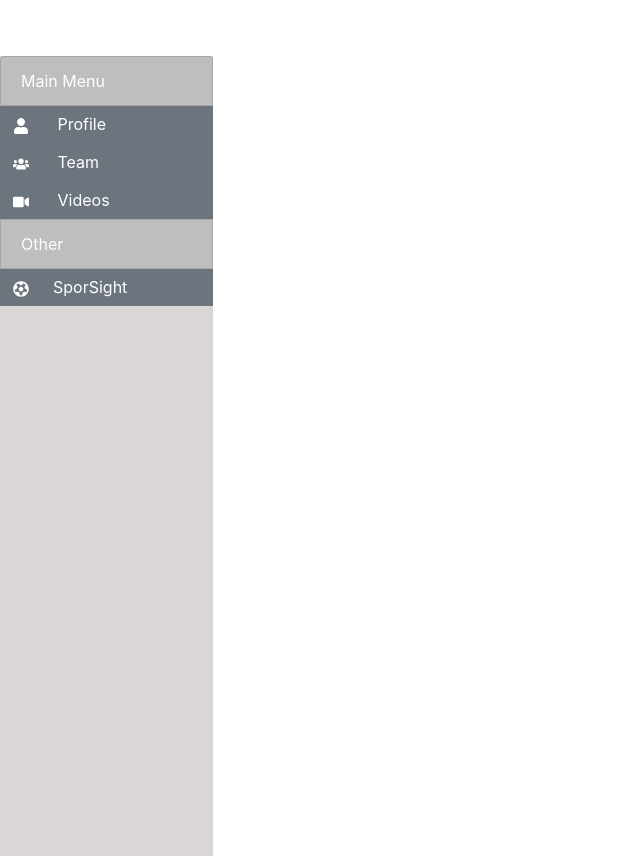
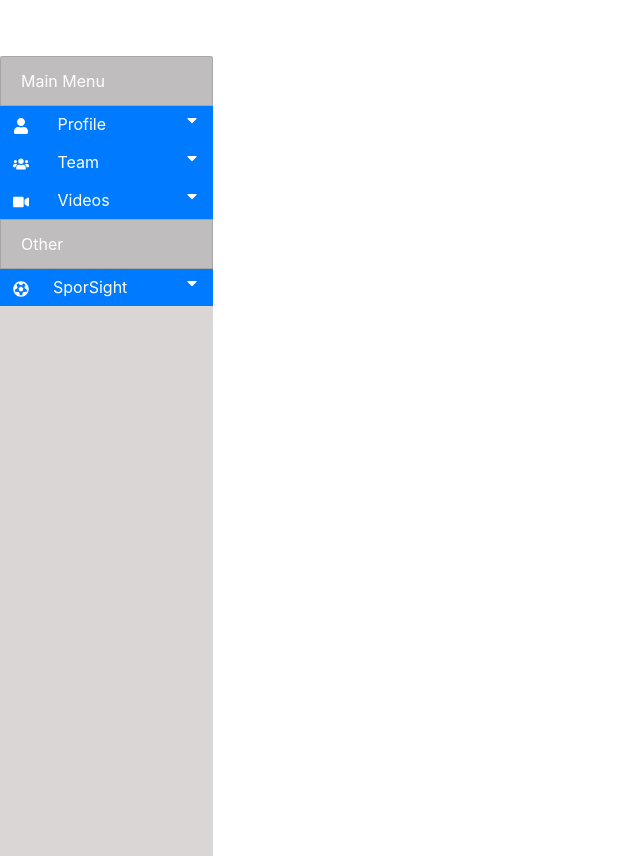
Before and after one commit to justinnp/SporSight-frontend, a React (Create React App) app: page /sidebar in a window 1280 px wide. Shown: the whole page, without its empty margins (0-640 px from the left). Built offline with nearby package versions, Linux system fonts and the light colour scheme.

Commit message:
even more colors

```diff
--- a/src/Components/Sidebar.js
+++ b/src/Components/Sidebar.js
@@ -1,6 +1,6 @@
 import React, { Component } from 'react';
 import {Button, Collapse} from 'reactstrap';
-import {FaUserEdit, FaFutbol, FaRegCreditCard, FaUser, FaUpload, FaVideo, FaClipboardList, FaArchive, FaHome, FaUsers, FaInfoCircle, FaRegComment, FaRegCopyright} from 'react-icons/fa';
+import {FaCaretDown, FaUserEdit, FaFutbol, FaRegCreditCard, FaUser, FaUpload, FaVideo, FaClipboardList, FaArchive, FaHome, FaUsers, FaInfoCircle, FaRegComment, FaRegCopyright} from 'react-icons/fa';
 import '../CSS/sidebar.css';
 
 class Sidebar extends Component {
@@ -50,9 +50,10 @@ class Sidebar extends Component {
                         className="rounded-0 text-left"
                         onClick={this.toggleProfile}
                         class="bg-dark list-group-item list-group-item-action flex-column align-items-start"
-                        style={{backgroundColor: "DBD6D6", color:"white"}}
+                        color="primary"
+                        // style={{backgroundColor: "DBD6D6", color:"white"}}
                     >
-                    <FaUser className="mr-4"/> Profile
+                    <FaUser className="mr-4"/> Profile <FaCaretDown className="float-right"/>
                     </Button>
                     <Collapse isOpen={this.state.collapseProfile}>
                         <ul style={{listStyle: "none"}}>
@@ -72,9 +73,9 @@ class Sidebar extends Component {
                         className="rounded-0 text-left"
                         onClick={this.toggleTeam}
                         class="bg-dark list-group-item list-group-item-action flex-column align-items-start"
-                        style={{backgroundColor: "DBD6D6", color:"white"}}
+                        color="primary"
                     >
-                    <FaUsers className="mr-4"/> Team
+                    <FaUsers className="mr-4"/> Team <FaCaretDown className="float-right"/>
                     </Button>
                     <Collapse isOpen={this.state.collapseTeam}>
                         <ul style={{listStyle: "none"}}>
@@ -94,9 +95,9 @@ class Sidebar extends Component {
                         className="rounded-0 text-left"
                         onClick={this.toggleVideos}
                         class="bg-dark list-group-item list-group-item-action flex-column align-items-start"
-                        style={{backgroundColor: "DBD6D6", color:"white"}}
+                        color="primary"
                     >
-                    <FaVideo className="mr-4"/> Videos
+                    <FaVideo className="mr-4"/> Videos <FaCaretDown className="float-right"/>
                     </Button>
                     <Collapse isOpen={this.state.collapseVideos}>
                         <ul style={{listStyle: "none"}}>
@@ -119,9 +120,9 @@ class Sidebar extends Component {
                         className="rounded-0 text-left"
                         onClick={this.toggleSporSight}
                         class="bg-dark list-group-item list-group-item-action flex-column align-items-start"
-                        style={{backgroundColor: "DBD6D6", color:"white"}}
+                        color="primary"
                     >
-                    <FaFutbol className="mr-4"/>SporSight
+                    <FaFutbol className="mr-4"/>SporSight <FaCaretDown className="float-right"/>
                     </Button>
                     <Collapse isOpen={this.state.collapseSporSight}>
                         <ul style={{listStyle: "none"}}>
```
